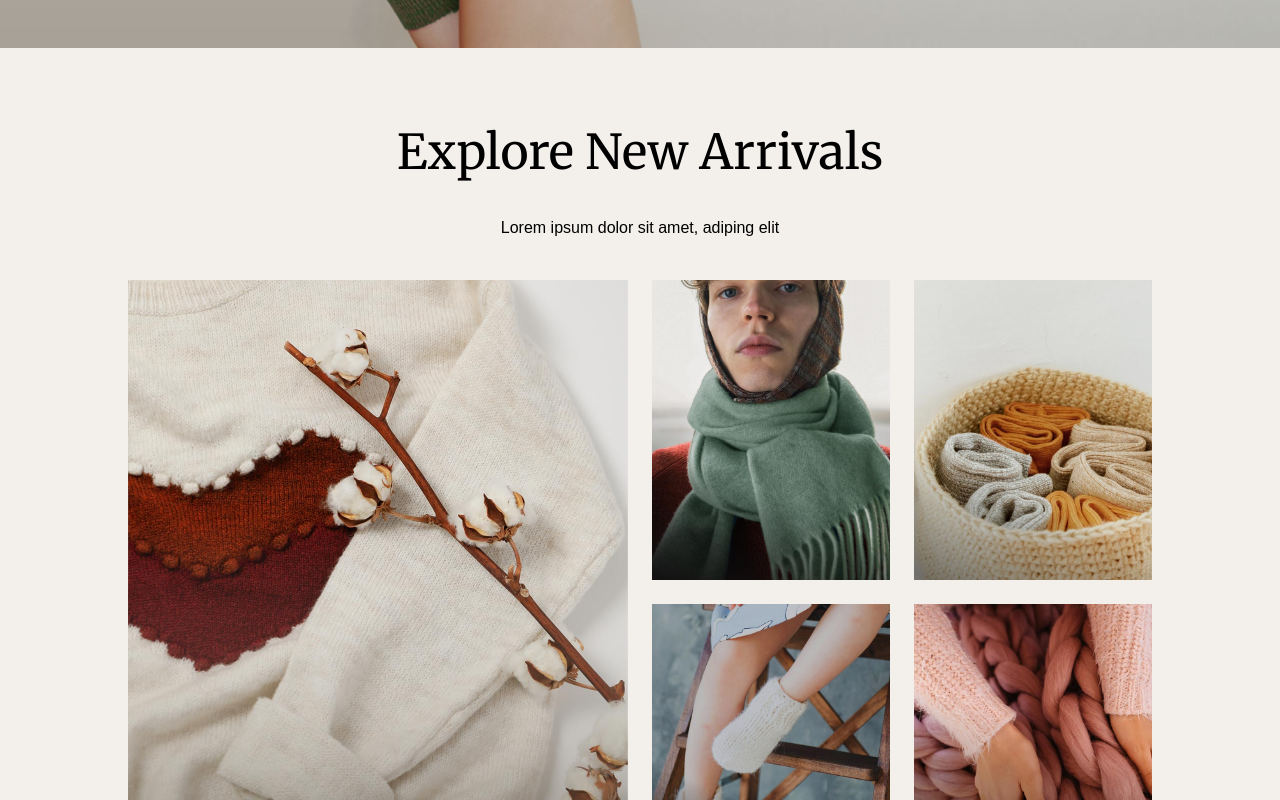
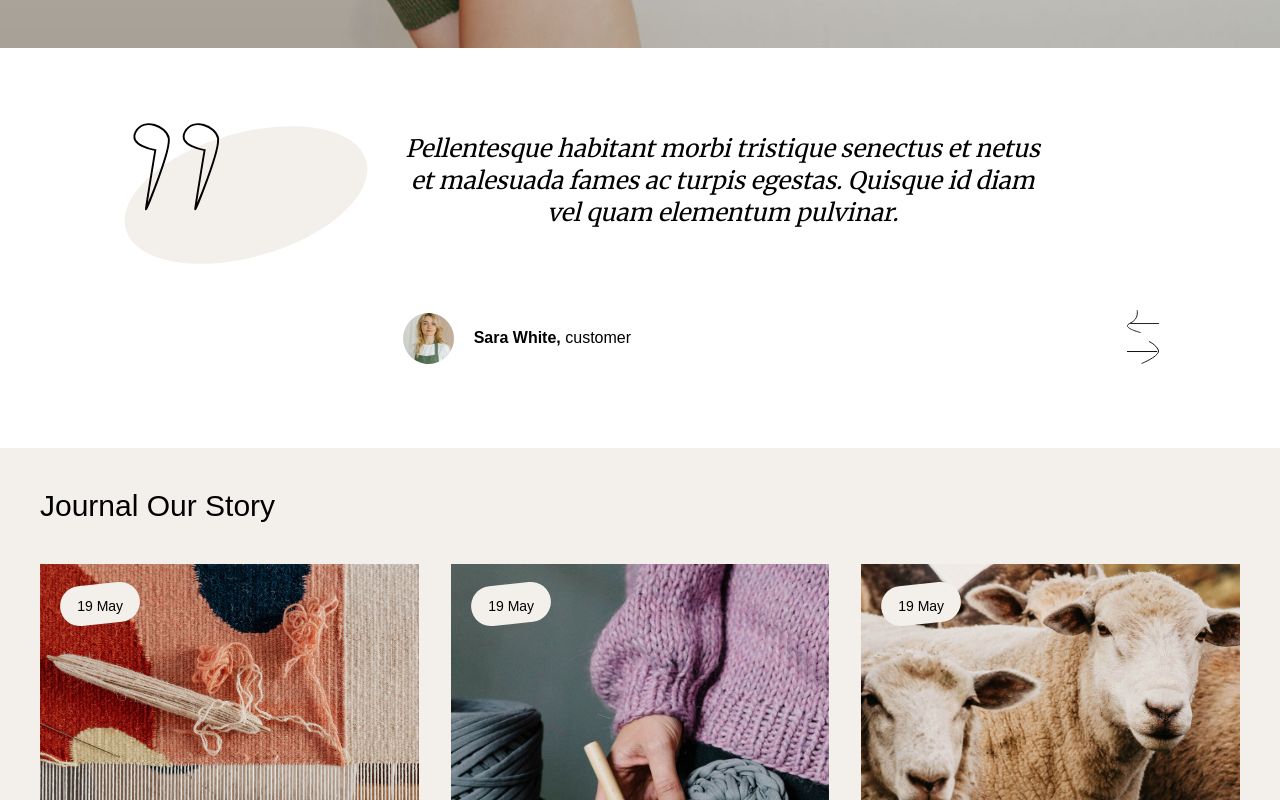
Before and after one commit to theanshumaangupta/LoopsAndLove, a Next.js app: page / in a window 1280 px wide. Shown: the part 2240-3040 px from the top of the page. Built offline with nearby package versions, Linux system fonts and the light colour scheme.

Commit message:
acommentAnimation

```diff
--- a/src/app/components/Explore2.jsx
+++ b/src/app/components/Explore2.jsx
@@ -1,133 +1,129 @@
-
-import { url } from "inspector";
+"use client"
+import { useEffect, useState } from "react";
 
 function Explore2() {
+  const comments = [
+    {
+      text: "Morbi enim nunc faucibus a pellentesque. Condimentum lacinia quis vel eros donec ac odio tempor orci. Massa placerat duis ultricies lacus. Adipiscing enim eu turpis.",
+      name: "Nico Roots",
+      role: "customer",
+      img: "images/p2-user-img.png",
+    },
+    {
+      text: "Pellentesque habitant morbi tristique senectus et netus et malesuada fames ac turpis egestas. Quisque id diam vel quam elementum pulvinar.",
+      name: "Sara White",
+      role: "customer",
+      img: "images/p2-user-img.png",
+    },
+    {
+      text: "Suspendisse potenti. Nulla facilisi. Sed lectus vestibulum mattis ullamcorper velit sed ullamcorper morbi.",
+      name: "John Doe",
+      role: "customer",
+      img: "images/p2-user-img.png",
+    },
+  ];
+
+  const [currentIndex, setCurrentIndex] = useState(0);
+  const [fade, setFade] = useState(true);
+
+  // Auto rotate comments every 5 seconds
+  useEffect(() => {
+    const interval = setInterval(() => {
+      handleNext();
+    }, 5000);
+
+    return () => clearInterval(interval);
+  }, []);
+
+  const handleNext = () => {
+    setFade(false);
+    setTimeout(() => {
+      setCurrentIndex((prev) => (prev + 1) % comments.length);
+      setFade(true);
+    }, 300); // fade out for 300ms then fade in
+  };
+
+  const handlePrev = () => {
+    setFade(false);
+    setTimeout(() => {
+      setCurrentIndex((prev) => (prev - 1 + comments.length) % comments.length);
+      setFade(true);
+    }, 300);
+  };
+
+  const currentComment = comments[currentIndex];
+
   return (
     <>
-      {/* 5 box grid section*/}
-      <div className="w-full px-5 md:px-20 py-10 md:py-20 bg-[#F3F0EC] text-black flex justify-center items-center">
-        <div className="flex flex-col gap-10">
-          <h1
-            style={{ fontFamily: "Merriweather"}}
-            className="text-5xl text-center"
-          >
-            Explore New Arrivals
-          </h1>
-          <p className="text-base text-center">
-            Lorem ipsum dolor sit amet, adiping elit
-          </p>
-          <div className="grid gap-6 grid-cols-1 sm:grid-cols-2 md:grid-cols-4  w-[90vw] sm:w-[75vw] lg:w-[80vw] sm:auto-rows-[125px] lg:auto-rows-[300px] auto-rows-[200px]">
-            <div className="relative col-span-2 row-span-2 overflow-hidden">
-              <div
-                style={{
-                  backgroundImage: "url('images/shop-category-img-1.jpg')",
-                }}
-                className="absolute inset-0 bg-cover bg-center transition-transform duration-700 ease-in-out hover:scale-110"
-              ></div>
-            </div>
-
-            <div className="relative overflow-hidden">
-              <div
-                style={{
-                  backgroundImage: "url('images/shop-category-img-2.jpg')",
-                }}
-                className="absolute inset-0 bg-cover bg-center transition-transform duration-700 ease-in-out hover:scale-110"
-              ></div>
-            </div>
-
-            <div className="relative overflow-hidden">
-              <div
-                style={{
-                  backgroundImage: "url('images/shop-category-img-3.jpg')",
-                }}
-                className="absolute inset-0 bg-cover bg-center transition-transform duration-700 ease-in-out hover:scale-110"
-              ></div>
-            </div>
-
-            <div className="relative overflow-hidden">
-              <div
-                style={{
-                  backgroundImage: "url('images/shop-category-img-4.jpg')",
-                }}
-                className="absolute inset-0 bg-cover bg-center transition-transform duration-700 ease-in-out hover:scale-110"
-              ></div>
-            </div>
-
-            <div className="relative overflow-hidden">
-              <div
-                style={{
-                  backgroundImage: "url('images/shop-category-img-5.jpg')",
-                }}
-                className="absolute inset-0 bg-cover bg-center transition-transform duration-700 ease-in-out hover:scale-110"
-              ></div>
-            </div>
-          </div>
-        </div>
-      </div>
-
-
-
-
-      {/* section Of Comments */}
+      {/* Comment Section */}
       <div className="w-full flex justify-center items-center min-h-[50vh] bg-white">
-
-        <div className=" flex flex-col md:flex-row p-[2rem] text-center justify-between items-start gap-[5rem] md:gap-[5rem] bg-white text-black">
-          {/* COmmement and Quote sticker holder */}
-          <div className="flex flex-col lg:flex-row items-start gap-[2rem]">
-            {/*Quote Sticker holder */}
-            <div className="flex justify-center items-center relative">
+        <div className="flex flex-col md:flex-row p-[2rem] text-center justify-between items-start gap-[5rem] md:gap-[5rem] bg-white text-black">
+          <div className="flex flex-col lg:flex-row items-start gap-[2rem] relative w-full">
+            {/* Quote Sticker */}
+            <div className="flex justify-center items-center relative z-10">
               <svg
                 className="left-0 bottom-10 absolute z-10 "
                 xmlns="http://www.w3.org/2000/svg"
                 width="100.798"
                 height="100.992"
                 viewBox="0 0 52.798 47.992"
-                data-label="svg.qodef-svg--quote"
               >
                 <path
                   d="M12.132,12.918S-2.541,13.251.386,5.147s15.285-5.6,17.575.366-5.036,38.559-5.276,38.751S12.132,12.918,12.132,12.918Z"
                   transform="translate(8.276 0.596) rotate(10)"
                   fill="none"
                   stroke="currentColor"
-                  stroke-width="1"
+                  strokeWidth="1"
                 ></path>
                 <path
                   d="M12.132,12.918S-2.541,13.251.386,5.147s15.285-5.6,17.575.366-5.036,38.559-5.276,38.751S12.132,12.918,12.132,12.918Z"
                   transform="translate(34.086 0.596) rotate(10)"
                   fill="none"
                   stroke="currentColor"
-                  stroke-width="1"
-                  class=""
+                  strokeWidth="1"
                 ></path>
               </svg>
-              <div className=" w-[250px] h-[124px] block -rotate-[16deg] rounded-[50%] bg-[#f3f0ec] z-[1]"></div>
+              <div className="w-[250px] h-[124px] block -rotate-[16deg] rounded-[50%] bg-[#f3f0ec] z-[1]"></div>
             </div>
-            {/* Comment holder */}
-            <div className=" w-full ">
+
+            {/* Comment Holder */}
+            <div className="w-full relative h-auto">
+              <div
+                className={`transition-opacity duration-500`}
+                style={{ opacity: fade ? 1 : 0 }}
+              >
                 <h1
                   style={{ fontFamily: "Merriweather" }}
-                className="text-base md:text-2xl italic mb-5 max-w-[600px] md:max-w-[40rem] "
+                  className="text-base md:text-2xl italic mb-5 min-h-[10rem] max-w-[600px] md:max-w-[40rem]"
                 >
-                Morbi enim nunc faucibus a pellentesque. Condimentum lacinia quis
-                vel eros donec ac odio tempor orci. Massa placerat duis ultricies
-                lacus. Adipiscing enim eu turpis.
+                  {currentComment.text}
                 </h1>
                 <div className="flex items-center gap-5">
-                <img src="images/p2-user-img.png"  height="20px" alt="" />
+                  <img src={currentComment.img} height="20px" alt={currentComment.name} />
                   <p>
-                  <b>Nico Roots,</b> customer
+                    <b>{currentComment.name},</b> {currentComment.role}
                   </p>
                 </div>
               </div>
             </div>
+          </div>
 
-          {/* Arrow image */}
-          <div className="self-end">
-            <img className="mb-5" src="images/line-arrow.svg" alt="" />
-            <img src="images/line-arrow2.svg" alt="" />
+          {/* Arrow Controls */}
+          <div className="self-end flex flex-col gap-2">
+            <img
+              className="cursor-pointer"
+              src="images/line-arrow.svg"
+              alt="Previous"
+              onClick={handlePrev}
+            />
+            <img
+              className="cursor-pointer"
+              src="images/line-arrow2.svg"
+              alt="Next"
+              onClick={handleNext}
+            />
           </div>
         </div>
-
       </div>
     </>
   );
```
Lines whose indentation alone changed are shown as unchanged.
